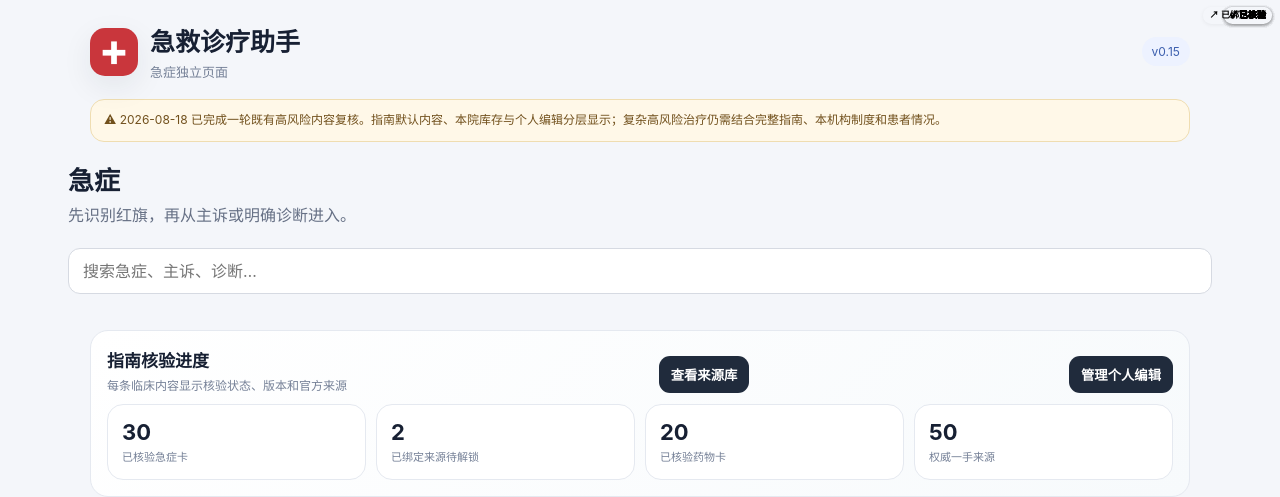
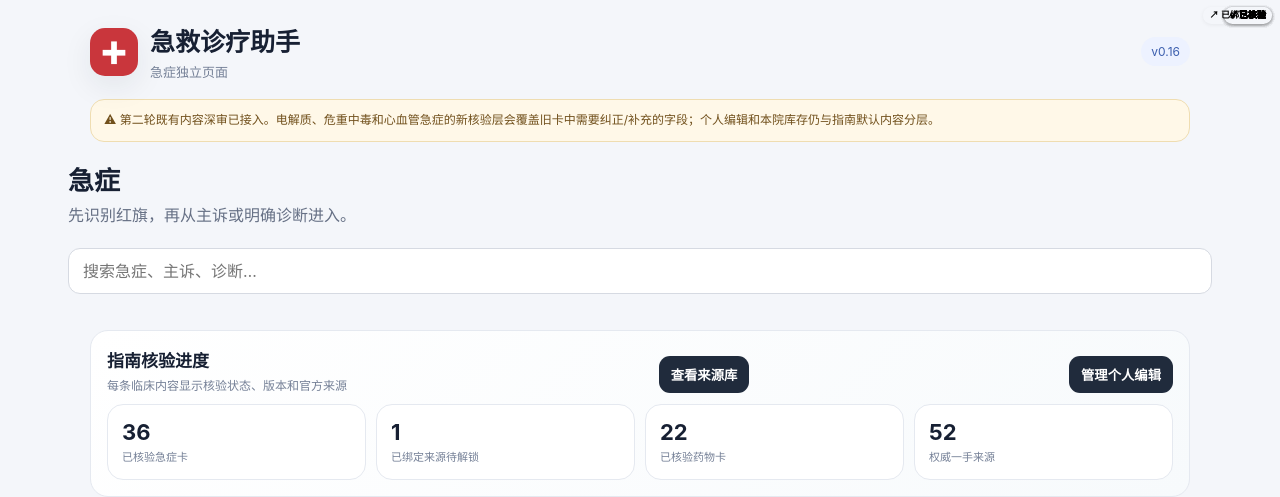
Before and after one commit to tinnxq-alt/emergency-care-assistant, a plain HTML site: page emergency.html in a window 1280 px wide. Shown: the top 497 px of the page. Drawn offline with Linux system fonts and the light colour scheme.

Commit message:
wire v0.16 clinical audit into emergency page

```diff
--- a/emergency.html
+++ b/emergency.html
@@ -4,20 +4,15 @@
   <meta charset="utf-8" />
   <meta name="viewport" content="width=device-width,initial-scale=1,viewport-fit=cover" />
   <meta name="theme-color" content="#c9363c" />
-  <title>急症 · 急救诊疗助手 v0.15</title>
+  <title>急症 · 急救诊疗助手 v0.16</title>
   <link rel="manifest" href="./manifest.webmanifest" />
   <link rel="icon" href="./icon.svg" type="image/svg+xml" />
-  <link rel="stylesheet" href="./styles.css" />
-  <link rel="stylesheet" href="./enhancements.css" />
-  <link rel="stylesheet" href="./clinical.css" />
-  <link rel="stylesheet" href="./clinical-decorators.css" />
-  <link rel="stylesheet" href="./editable.css" />
-  <link rel="stylesheet" href="./navigation.css" />
+  <link rel="stylesheet" href="./styles.css" /><link rel="stylesheet" href="./enhancements.css" /><link rel="stylesheet" href="./clinical.css" /><link rel="stylesheet" href="./clinical-decorators.css" /><link rel="stylesheet" href="./editable.css" /><link rel="stylesheet" href="./navigation.css" />
 </head>
 <body data-page="emergency">
   <div class="subpage-shell">
-    <header class="topbar"><div class="brand"><div class="brand-mark">✚</div><div><h1>急救诊疗助手</h1><p>急症独立页面</p></div></div><span class="version">v0.15</span></header>
-    <div class="safety-banner">⚠ 2026-08-18 已完成一轮既有高风险内容复核。指南默认内容、本院库存与个人编辑分层显示；复杂高风险治疗仍需结合完整指南、本机构制度和患者情况。</div>
+    <header class="topbar"><div class="brand"><div class="brand-mark">✚</div><div><h1>急救诊疗助手</h1><p>急症独立页面</p></div></div><span class="version">v0.16</span></header>
+    <div class="safety-banner">⚠ 第二轮既有内容深审已接入。电解质、危重中毒和心血管急症的新核验层会覆盖旧卡中需要纠正/补充的字段；个人编辑和本院库存仍与指南默认内容分层。</div>
     <div class="subpage-head"><div><h1>急症</h1><p>先识别红旗，再从主诉或明确诊断进入。</p></div></div>
     <div class="page-search"><input id="emergencySearch" placeholder="搜索急症、主诉、诊断…" autocomplete="off" /></div>
     <main>
@@ -29,7 +24,7 @@
   <div id="overlay" class="overlay" aria-hidden="true"><div class="modal" role="dialog" aria-modal="true"><div class="modal-head"><div><h2 id="modalTitle"></h2><p id="modalSubtitle"></p></div><button id="closeModalBtn" class="icon-btn">关闭</button></div><div id="modalContent"></div></div></div>
   <script src="./data.js"></script><script src="./data-batch8.js"></script><script src="./data-batch9.js"></script>
   <script src="https://tinnxq-alt.github.io/primary-medication-assistant/drugs.js"></script><script src="https://tinnxq-alt.github.io/primary-medication-assistant/catalog-retirements.js"></script>
-  <script src="./clinical-data.js"></script><script src="./clinical-batch2.js"></script><script src="./clinical-batch3.js"></script><script src="./clinical-batch4.js"></script><script src="./clinical-batch5.js"></script><script src="./clinical-batch6.js"></script><script src="./clinical-batch7.js"></script><script src="./clinical-batch8.js"></script><script src="./clinical-batch9.js"></script><script src="./clinical-audit-v015.js"></script>
+  <script src="./clinical-data.js"></script><script src="./clinical-batch2.js"></script><script src="./clinical-batch3.js"></script><script src="./clinical-batch4.js"></script><script src="./clinical-batch5.js"></script><script src="./clinical-batch6.js"></script><script src="./clinical-batch7.js"></script><script src="./clinical-batch8.js"></script><script src="./clinical-batch9.js"></script><script src="./clinical-audit-v015.js"></script><script src="./clinical-audit-v016.js"></script>
   <script src="./pages.js"></script>
   <script src="./clinical.js"></script><script src="./clinical-batch2-ui.js"></script><script src="./clinical-batch3-ui.js"></script><script src="./clinical-batch4-ui.js"></script><script src="./clinical-batch5-ui.js"></script><script src="./clinical-batch6-ui.js"></script><script src="./clinical-batch7-ui.js"></script><script src="./clinical-batch8-ui.js"></script><script src="./clinical-batch9-ui.js"></script><script src="./clinical-decorators.js"></script><script src="./editable.js"></script><script src="./generic-editable.js"></script><script src="./ward-pharmacy-bridge.js"></script>
 </body>
```
